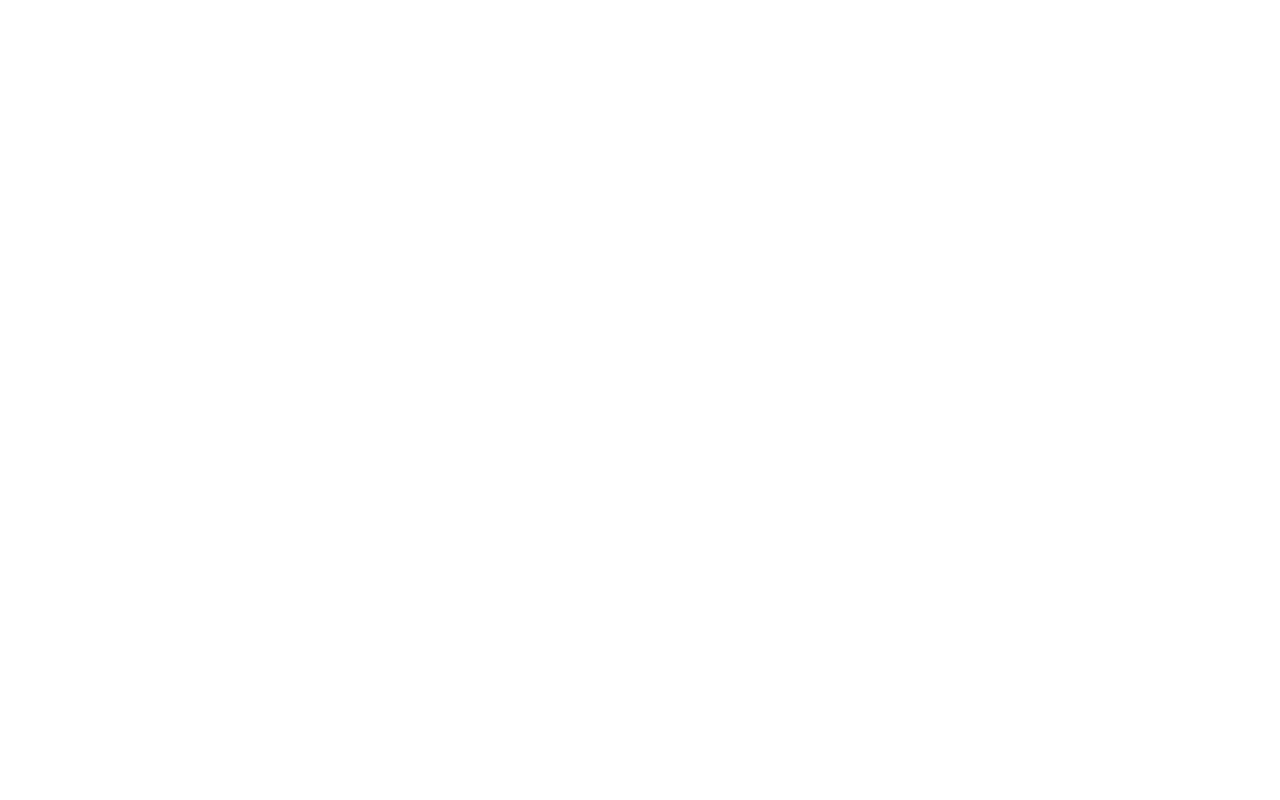
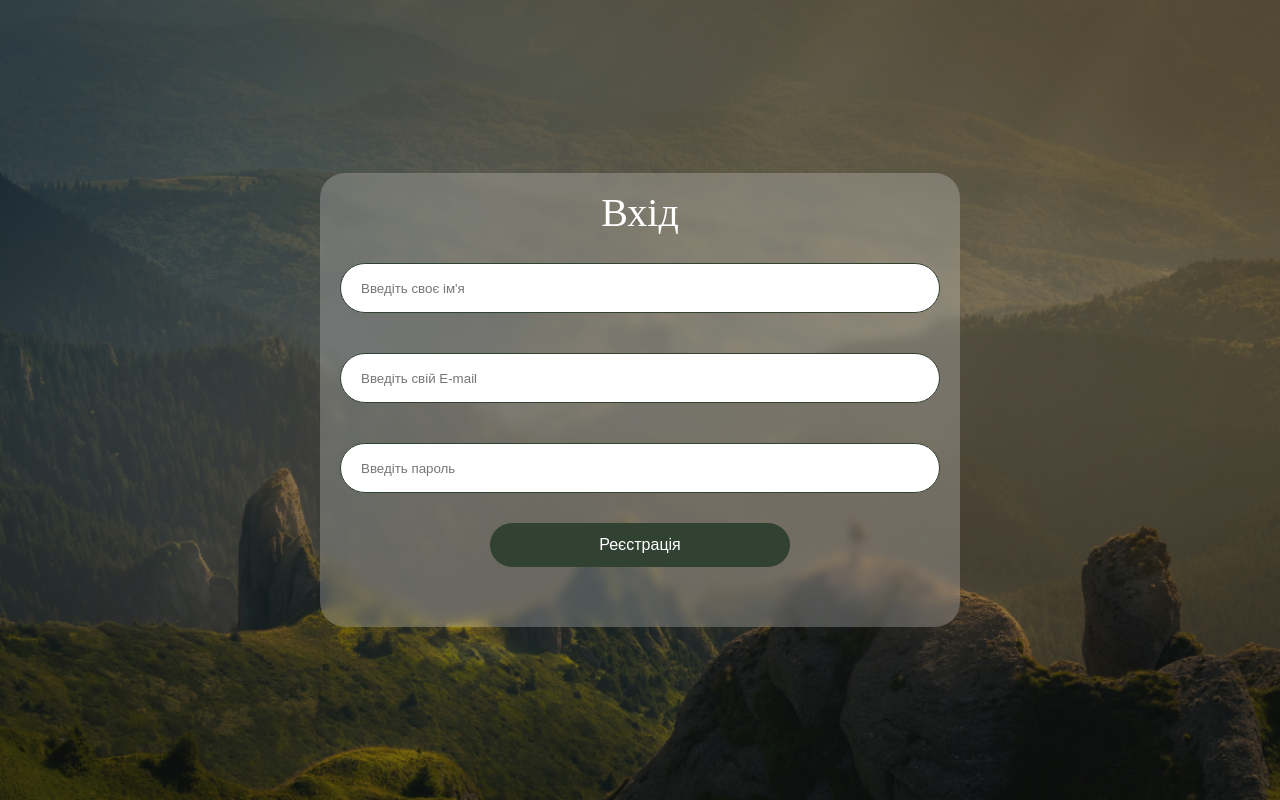
Before and after one commit to VitaliiaYaremenko/DOM_basic_js, a website: page src/index.html in a window 1280 px wide. Drawn offline with Linux system fonts and the light colour scheme.

Commit message:
created form

```diff
--- a/src/index.html
+++ b/src/index.html
@@ -8,6 +8,29 @@
 </head>
 <body>
 
+<div class="wrapper">
+    <div class="container">
+        <div class="login-form">
+            <form class="form" data-form>
+                <h1 class="form-title">Вхід</h1>
+                <div class="form-content">
+                    <label>
+                        <input class="inputText" type="text" name="name" id="name"  placeholder="Введіть своє ім'я" >
+                    </label>
+                    <label>
+                        <input class="inputText" type="email" name="email" id="email" placeholder="Введіть свій E-mail" >
+                    </label>
+                    <label>
+                        <input class="inputText" type="password" name="password" id="password" placeholder="Введіть пароль" >
+                    </label>
+                </div>
+                    <button class="btn" type="submit">Реєстрація</button>
+                    <div class="message" data-show-message></div>
+            </form>
+        </div>
+    </div>
+</div>
+
 <script src="./js/solution.js"></script>
 </body>
 </html>
--- a/src/js/solution.js
+++ b/src/js/solution.js
@@ -0,0 +1,18 @@
+(function () {
+  const form = document.querySelector('[data-form]');
+
+  form.addEventListener('submit', (event) => {
+    event.preventDefault();
+
+    const nameUser = document.querySelector('#name').value.trim();
+    const userEmail = document.querySelector('#email').value.trim();
+    const userPassword = document.querySelector('#password').value.trim();
+
+    if (nameUser === '' || userEmail === '' || userPassword === '') {
+      document.querySelector('[data-show-message]').textContent = 'Будь ласка, заповніть усі поля!!!';
+    } else {
+      document.querySelector('[data-show-message]').textContent = 'Реєстрація пройшла успішно!';
+      form.reset();
+    }
+  });
+}());
--- a/src/styles/styles.css
+++ b/src/styles/styles.css
@@ -0,0 +1,78 @@
+body {
+    font-weight: 400;
+    font-size: 16px;
+    line-height: normal;
+    color: #FFF;
+}
+.wrapper {
+    width: 100%;
+    height: 100vh;
+    position: relative;
+    background-color: rgba(22, 21, 21, 0.50);
+    background-image: url('../images/fon-img.webp');
+    background-repeat: no-repeat;
+    background-attachment: fixed;
+    background-position: bottom;
+    background-size: cover;
+    overflow: hidden;
+}
+.login-form {
+    position: fixed;
+    top: 0;
+    left: 0;
+    right: 0;
+    bottom: 0;
+    display: flex;
+    justify-content: center;
+    align-items: center;
+}
+.form {
+    text-align: center;
+    padding: 20px;
+    background: rgba(233, 233, 233, 0.25);
+    backdrop-filter: blur(5px);
+    border-radius: 25px;
+
+}
+
+.form-title {
+    margin-bottom: 30px;
+    font-size: 40px;
+}
+
+.form-content {
+    display: flex;
+    flex-flow: column;
+    justify-content: center;
+    gap: 40px;
+    margin-bottom: 30px;
+}
+
+.inputText {
+    width: 600px;
+    height: 50px;
+    border-radius: 25px;
+    padding: 10px 20px;
+    border: 1px solid #324232;
+}
+
+.input::placeholder {
+    font-size: 16px;
+}
+
+.btn {
+    cursor: pointer;
+    border: none;
+    align-items: center;
+    border-radius: 25px;
+    height: 44px;
+    width: 50%;
+    background: #324232;
+    color: #FFFFFF;
+    font-size: 16px;
+}
+
+.message {
+    color: #ea4a24;
+    padding: 20px;
+}
```
Also changed, not shown: src/images/fon-img.webp (added).
